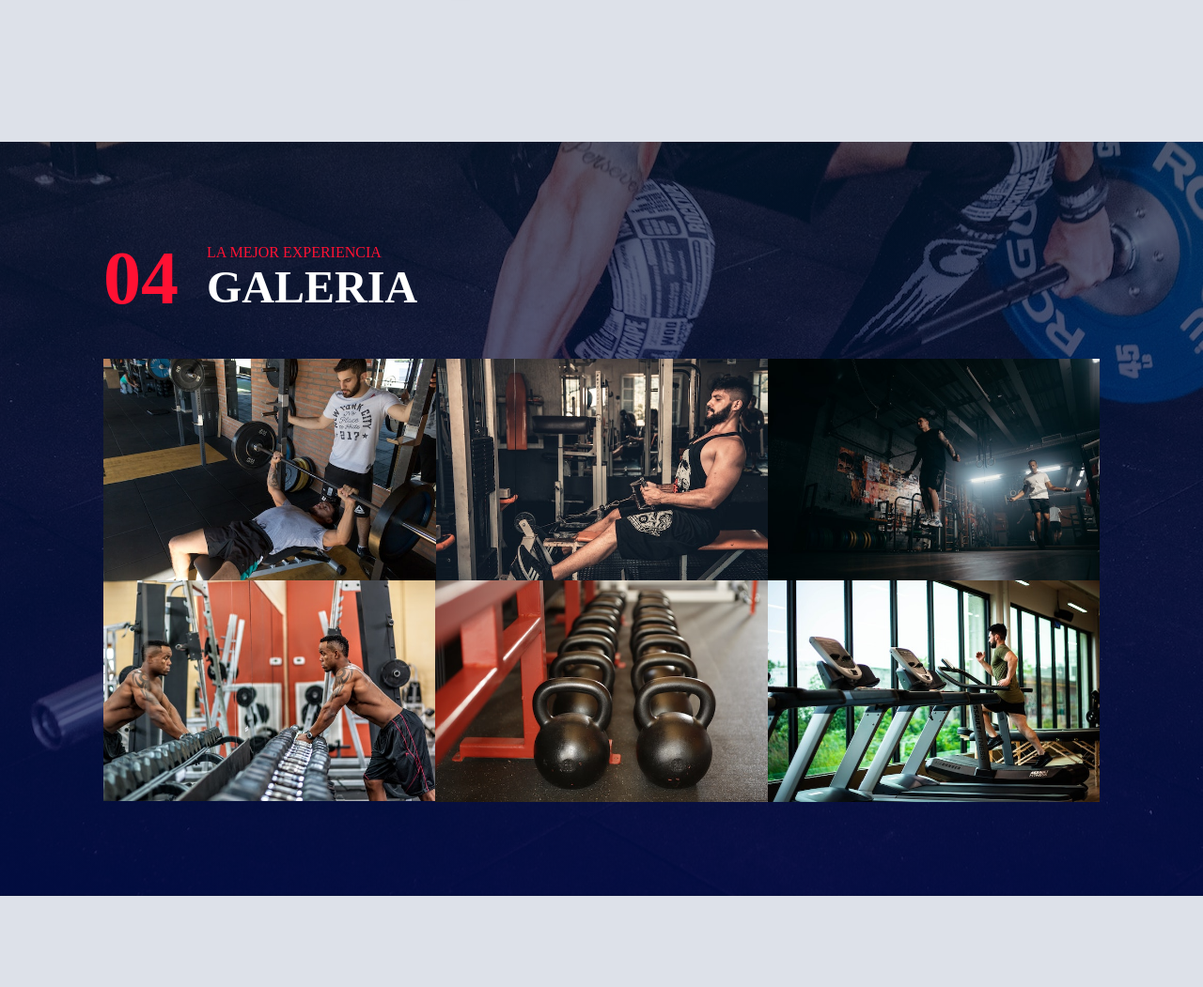
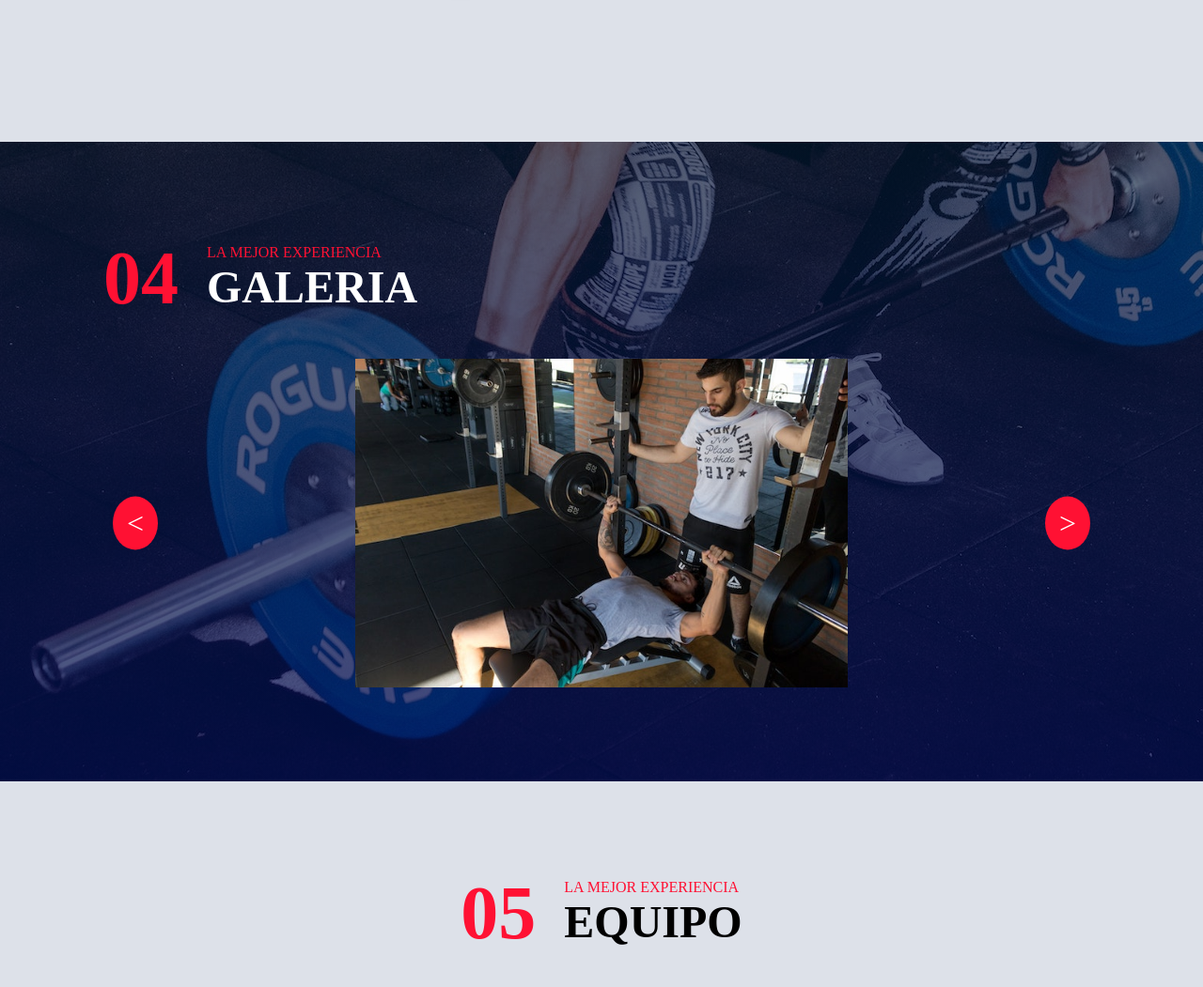
Before and after one commit to Orlando211995/Final, a PHP site: page / in a window 1280 px wide. Shown: the part 3690-4741 px from the top of the page at 94% size. Run offline with PHP 8.4, Linux system fonts and the light colour scheme.

Commit message:
carousel

```diff
--- a/css/main.css
+++ b/css/main.css
@@ -372,13 +372,7 @@ body{
 .galeria .contenedor-titulo .info h2{
     font-size: 3rem;
 }
-.galeria .fila{
-    display: flex;
-}
-.galeria .fila .col img{
-    width: 100%;
-    display: block;
-}
+
 /* *********** */
 /* ENTRENADORES */
 /* *********** */
@@ -722,3 +683,57 @@ footer .info a{
 .hamburger.active span:nth-child(3) {
     transform: rotate(-45deg) translate(6px, -6px);
 }
+
+
+.carousel-wrapper {
+    position: relative;
+    overflow: hidden;
+    width: 100%;
+}
+
+.carousel-container {
+    display: flex;
+    transition: transform 0.5s ease;
+    width: 100%;
+}
+
+.carousel-container .col {
+    flex: 0 0 100%;
+    padding: 0 10px;
+    box-sizing: border-box;
+}
+
+.carousel-container .col img {
+    width: 100%;
+    height: 350px;
+    object-fit: contain;
+    display: block;
+    border-radius: 10px;
+}
+
+.carousel-btn {
+    position: absolute;
+    top: 50%;
+    transform: translateY(-50%);
+    background: #ff1133;
+    border: none;
+    color: #fff;
+    font-size: 2rem;
+    padding: 10px 15px;
+    cursor: pointer;
+    z-index: 10;
+    border-radius: 50%;
+    transition: background 0.3s;
+}
+
+.carousel-btn:hover {
+    background: #e00f2f;
+}
+
+.carousel-btn.left {
+    left: 10px;
+}
+
+.carousel-btn.right {
+    right: 10px;
+}
--- a/index.php
+++ b/index.php
@@ -194,38 +194,29 @@
     </section>
 
     <!-- SECCION GALERIA -->
-    <section class="galeria" >
+<section class="galeria">
     <div class="contenido-seccion">
         <div class="contenedor-titulo">
-                <div class="numero">
-                    04
-                </div>
+            <div class="numero">04</div>
             <div class="info">
                 <span class="frase">LA MEJOR EXPERIENCIA</span>
                 <h2>GALERIA</h2>
             </div>
         </div>
-            <div class="fila">
-                <div class="col">
-                    <img src="img/f1.jpg" alt="">
+
+        <div class="carousel-wrapper">
+            <button class="carousel-btn left">&lt;</button>
+
+            <div class="carousel-container">
+                <div class="col"><img src="img/f1.jpg" alt=""></div>
+                <div class="col"><img src="img/f2.jpg" alt=""></div>
+                <div class="col"><img src="img/f3.jpg" alt=""></div>
+                <div class="col"><img src="img/f4.jpg" alt=""></div>
+                <div class="col"><img src="img/f5.jpg" alt=""></div>
+                <div class="col"><img src="img/f6.jpg" alt=""></div>
             </div>
-                <div class="col">
-                    <img src="img/f2.jpg" alt="">
-                </div>
-                <div class="col">
-                    <img src="img/f3.jpg" alt="">
-                </div>
-            </div>
-            <div class="fila">
-                <div class="col">
-                    <img src="img/f4.jpg" alt="">
-                </div>
-                <div class="col">
-                    <img src="img/f5.jpg" alt="">
-                </div>
-                <div class="col">
-                    <img src="img/f6.jpg" alt="">
-                </div>
+
+            <button class="carousel-btn right">&gt;</button>
         </div>
     </div>
 </section>
@@ -313,5 +304,6 @@
     <script src="./script/hambuger-icon.js"></script>
     <script src="./script/accordion.js"></script>
     <script src="./script/cards.js"></script>
+    <script src="./script/carousel.js"></script>
 </body>
 </html>
--- /dev/null
+++ b/script/carousel.js
@@ -0,0 +1,25 @@
+
+document.addEventListener('DOMContentLoaded', () => {
+    const galeria = document.querySelector('.galeria');
+    const carousel = galeria.querySelector('.carousel-container');
+    const leftBtn = galeria.querySelector('.carousel-btn.left');
+    const rightBtn = galeria.querySelector('.carousel-btn.right');
+
+    let currentIndex = 0;
+    const totalSlides = carousel.children.length;
+
+    function updateCarousel() {
+        const offset = -currentIndex * 100;
+        carousel.style.transform = `translateX(${offset}%)`;
+    }
+
+    leftBtn.addEventListener('click', () => {
+        currentIndex = (currentIndex - 1 + totalSlides) % totalSlides;
+        updateCarousel();
+    });
+
+    rightBtn.addEventListener('click', () => {
+        currentIndex = (currentIndex + 1) % totalSlides;
+        updateCarousel();
+    });
+});
```
Also changed, not shown: other parts of css/main.css (+0 -33 lines). Lines whose indentation alone changed are shown as unchanged.
